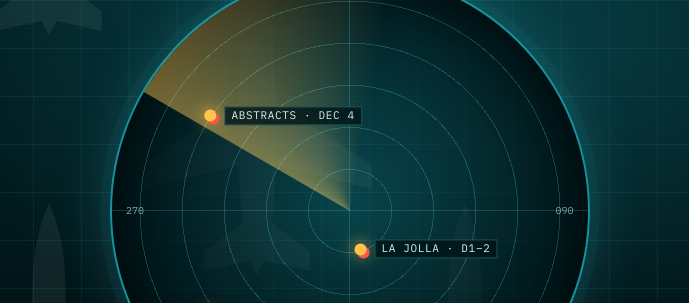
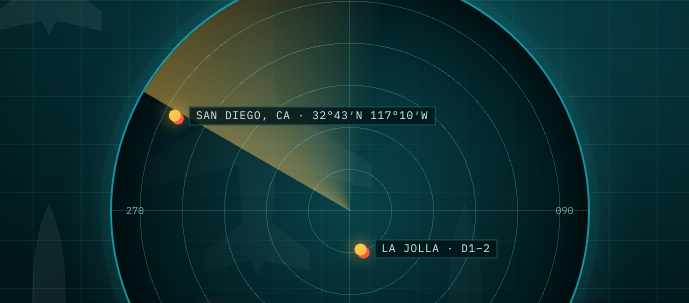
Before and after one commit to futuretech712-jpg/und-demo-naml, a plain HTML site: page index.html in a window 1280 px wide. Shown: the part 282-585 px from the top of the page, 591-1280 px from the left. Drawn offline with Linux system fonts and the light colour scheme.

Commit message:
Radar: San Diego coordinates instead of Abstracts marker
Co-Authored-By: Claude Opus 5.5 <noreply@anthropic.com>
Claude-Session: https://claude.ai/code/session_01KyK1EABoec7QTkgWMBkRDy

```diff
--- a/index.html
+++ b/index.html
@@ -73,7 +73,7 @@
       <span class="bearing" style="top:50%;right:3%;transform:translateY(-50%)">090</span>
       <span class="bearing" style="bottom:3%;left:50%;transform:translateX(-50%)">180</span>
       <span class="bearing" style="top:50%;left:3%;transform:translateY(-50%)">270</span>
-      <span class="blip" style="top:30%;left:36%"><i></i><span>Abstracts · Dec 4</span></span>
+      <span class="blip" style="top:30%;left:40%"><i></i><span>San Diego, CA · 32°43′N 117°10′W</span></span>
       <span class="blip" style="top:58%;left:66%"><i></i><span>La Jolla · D1–2</span></span>
       <span class="blip c" style="top:72%;left:34%"><i></i><span>NIWC Pac · D3–4</span></span>
     </div>
```
Also changed, not shown: src/parts/radar.html (+1 -1 lines), wordpress/index.html (+1 -1 lines).
